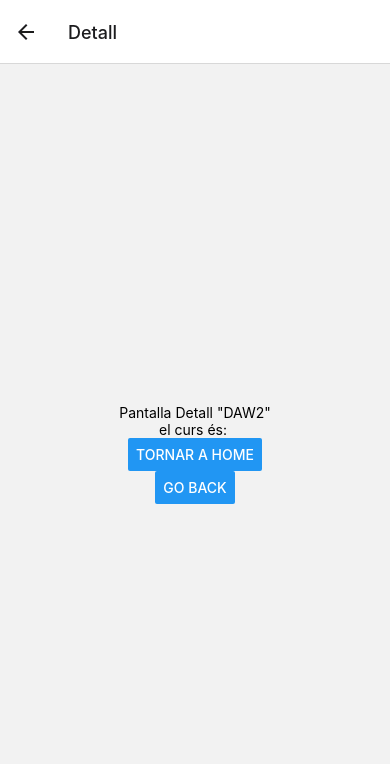
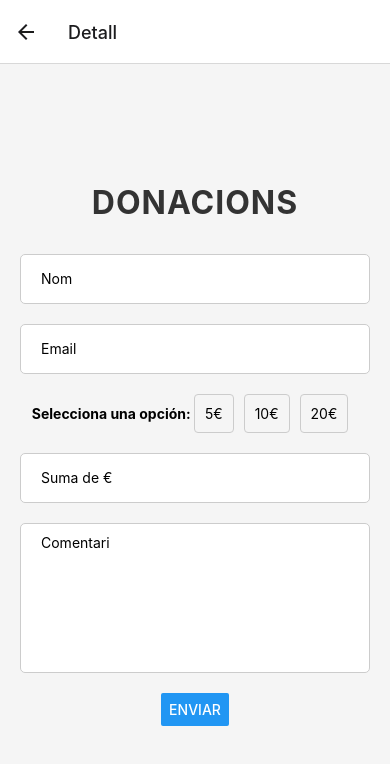
Before and after one commit to marrod22daw/GP2_ReactNative, a React Native app: screen / in a window 390 px wide. Both pictures are taken after a click on the button "MES INFO". Shown: the top 764 px of the page. Built offline with nearby package versions, Linux system fonts and the light colour scheme.

Commit message:
Donaciones

```diff
--- a/app/views/M06_Detalls_routing.js
+++ b/app/views/M06_Detalls_routing.js
@@ -1,32 +1,204 @@
-import React from 'react';
-import { StyleSheet, Button, Text, View } from 'react-native';
+import React from "react";
+import {
+  StyleSheet,
+  Button,
+  Text,
+  View,
+  TextInput,
+  TouchableOpacity,
+} from "react-native";
 
-
-/**
- * Classe que hereta de Component i que implementa un component
- * independent en l'app. És un component bàsic sense estils
- * Fa servir routing
- * @version 1.0 23.03.2020
- * @author sergi.grau@fje.edu
- */
+const DONATION_OPTIONS = [5, 10, 20];
 
 const estils = StyleSheet.create({
-  contenidor: {
+  container: {
     flex: 1,
-    backgroundColor: '#0f0'
-  }
+    backgroundColor: "#f5f5f5",
+    alignItems: "center",
+    justifyContent: "center",
+    padding: 20,
+  },
+  header: {
+    alignItems: "center",
+    justifyContent: "center",
+    marginBottom: 32,
+  },
+  headerText: {
+    fontSize: 32,
+    fontWeight: "bold",
+    color: "#333",
+    letterSpacing: 1,
+    textTransform: "uppercase",
+  },
+  title: {
+    fontSize: 24,
+    fontWeight: "bold",
+    marginBottom: 20,
+    color: "#333",
+    textTransform: "uppercase",
+    textAlign: "center",
+  },
+  text: {
+    fontSize: 18,
+    marginBottom: 10,
+    color: "#666",
+    textAlign: "center",
+  },
+  input: {
+    height: 50,
+    borderRadius: 5,
+    borderWidth: 1,
+    borderColor: "#ccc",
+    marginBottom: 20,
+    paddingHorizontal: 20,
+    backgroundColor: "#fff",
+    width: "100%",
+  },
+  textarea: {
+    height: 150,
+    borderRadius: 5,
+    borderWidth: 1,
+    borderColor: "#ccc",
+    marginBottom: 20,
+    paddingHorizontal: 20,
+    paddingTop: 10,
+    backgroundColor: "#fff",
+    width: "100%",
+    textAlignVertical: "top",
+  },
+  button: {
+    backgroundColor: "red",
+    borderRadius: 4,
+    paddingVertical: 10,
+    paddingHorizontal: 20,
+    shadowColor: "rgba(0, 0, 0, 0.5)",
+    shadowOffset: {
+      width: 0,
+      height: 2,
+    },
+    shadowOpacity: 0.8,
+    shadowRadius: 4,
+    elevation: 5,
+  },
+  buttonText: {
+    color: "#fff",
+    fontSize: 16,
+    fontWeight: "bold",
+    textAlign: "center",
+  },
+
+  buttonHover: {
+    opacity: 0.8,
+  },
+  optionContainer: {
+    flexDirection: "row",
+    justifyContent: "space-between",
+    alignItems: "center",
+    marginBottom: 10,
+  },
+  optionText: {
+    fontWeight: "bold",
+  },
+  optionButton: {
+    borderWidth: 1,
+    borderColor: "#ccc",
+    borderRadius: 4,
+    padding: 10,
+    marginRight: 10,
+  },
+  optionButtonSelected: {
+    backgroundColor: "#007bff",
+    borderColor: "#007bff",
+  },
+  optionButtonText: {
+    color: "#000",
+  },
+  optionButtonTextSelected: {
+    color: "#fff",
+  },
 });
 
 export class M06_Detalls extends React.Component {
-    render() {
-      return (
-        <View style={{ flex: 1, alignItems: 'center', justifyContent: 'center' }}>
-          <Text>Pantalla Detall {JSON.stringify(this.props.route.params.nom)}</Text>
-          <Text>el curs és: </Text>
+  constructor(props) {
+    super(props);
+    this.state = {
+      nom: "",
+      email: "",
+      euro: "",
+      comentari: "",
+      selectedOption: "",
+    };
+  }
 
-          <Button title="Tornar a Home" onPress={() => this.props.navigation.navigate('Home')} />
-          <Button title="Go back" onPress={() => this.props.navigation.goBack()} />
+  handleOptionSelect = (option) => {
+    this.setState({ selectedOption: option, euro: option.toString() });
+  };
+
+  render() {
+    return (
+      <View style={estils.container}>
+        <View style={estils.header}>
+          <Text style={estils.headerText}>Donacions</Text>
         </View>
-      );
-    }
+        <TextInput
+          style={estils.input}
+          placeholder="Nom"
+          onChangeText={(text) => this.setState({ nom: text })}
+          value={this.state.nom}
+        />
+        <TextInput
+          style={estils.input}
+          placeholder="Email"
+          onChangeText={(text) => this.setState({ email: text })}
+          value={this.state.email}
+        />
+        <View style={estils.optionContainer}>
+          <Text style={estils.optionText}>Selecciona una opción: </Text>
+          {DONATION_OPTIONS.map((option) => (
+            <TouchableOpacity
+              key={option}
+              style={[
+                estils.optionButton,
+                this.state.selectedOption === option &&
+                  estils.optionButtonSelected,
+              ]}
+              onPress={() => this.handleOptionSelect(option)}
+            >
+              <Text
+                style={[
+                  estils.optionButtonText,
+                  this.state.selectedOption === option &&
+                    estils.optionButtonTextSelected,
+                ]}
+              >
+                {option}€
+              </Text>
+            </TouchableOpacity>
+          ))}
+        </View>
+        <TextInput
+          style={[estils.input, { marginTop: 10 }]}
+          placeholder="Suma de €"
+          onChangeText={(int) =>
+            this.setState({ euro: int, selectedOption: "" })
+          }
+          value={this.state.euro}
+        />
+        <TextInput
+          style={[estils.input, estils.textarea]}
+          placeholder="Comentari"
+          onChangeText={(text) => this.setState({ comentari: text })}
+          value={this.state.comentari}
+          multiline={true}
+        />
+        <Button
+          style={estils.button}
+          title="Enviar"
+          onPress={() => this.props.navigation.navigate("Home")}
+        >
+          <Text style={estils.buttonText}>Enviar</Text>
+        </Button>
+      </View>
+    );
+  }
 }
```
